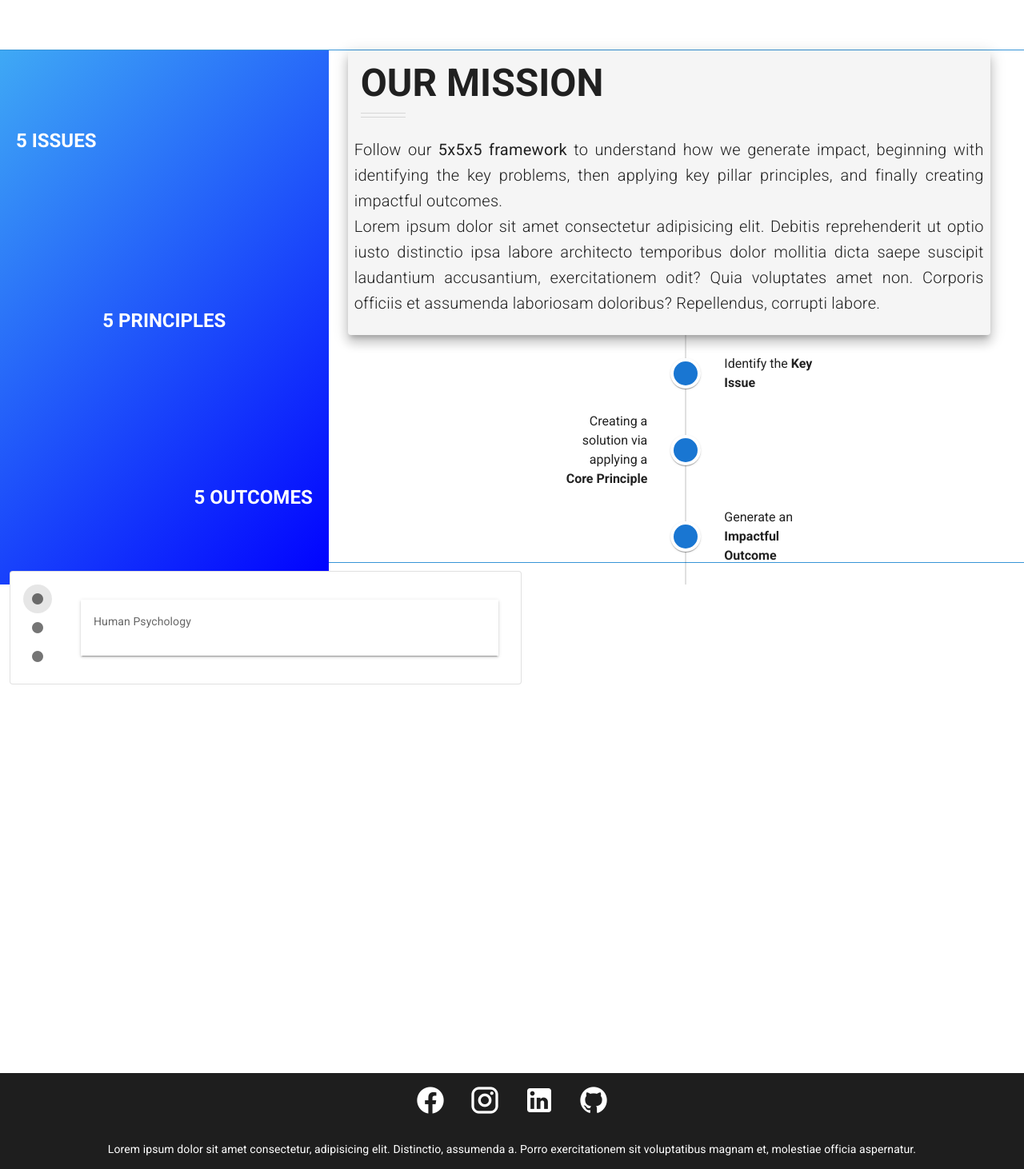
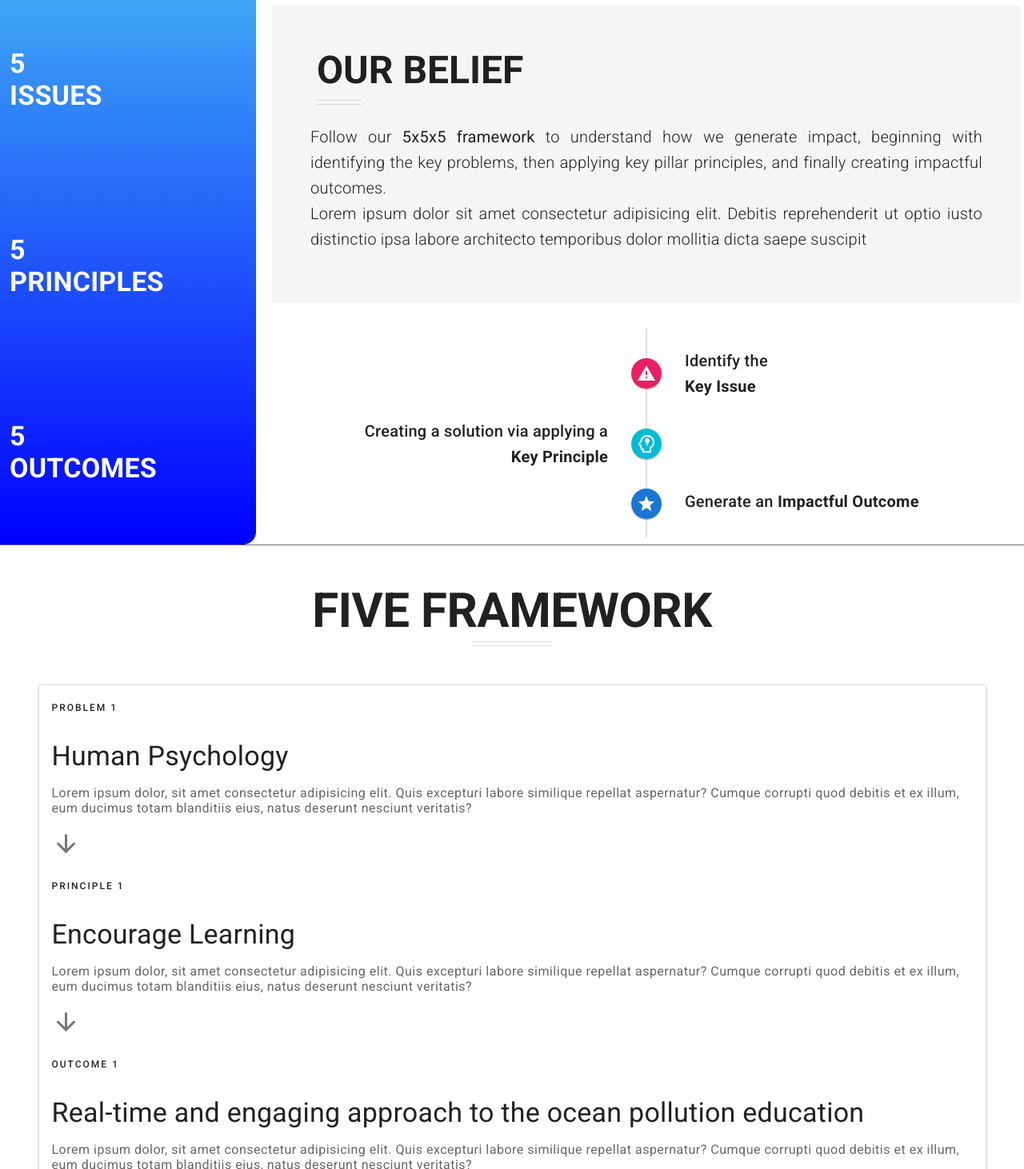
Before and after one commit to doggie007/CyberWaves, a Vue app: page /about in a window 1280 px wide. Shown: the part 1338-2800 px from the top of the page at 80% size. Built offline with nearby package versions, Linux system fonts and the light colour scheme.

Commit message:
Completed most content of about page

```diff
--- a/src/App.vue
+++ b/src/App.vue
@@ -6,6 +6,7 @@
 			temporary
 			right
 			style="position: fixed; top: 0; right: 0; overflow-y: scroll"
+			hide-on-scroll
 		>
 			<v-list nav dense>
 				<v-list-item-group class="mt-5">
@@ -25,7 +26,7 @@
 			</v-list>
 		</v-navigation-drawer>
 
-		<v-app-bar app color="white" height="80">
+		<v-app-bar hide-on-scroll app color="white" height="80">
 			<router-link to="/">
 				<v-avatar class="mr-3" color="grey lighten-5" size="70">
 					<v-img
--- /dev/null
+++ b/src/components/SlidesItem.vue
@@ -0,0 +1,62 @@
+<template>
+	<v-window-item>
+		<v-card outlined>
+			<v-list-item>
+				<v-list-item-content>
+					<div>
+						<div class="text-overline text-capitalize mb-2">
+							Problem {{ number + 1 }}
+						</div>
+						<v-list-item-title class="text-h5 text-md-h4 py-4 text-wrap">
+							{{ item.issue }}
+						</v-list-item-title>
+						<v-list-item-subtitle class="text-wrap text-md-body-1">{{
+							item.issueDescription
+						}}</v-list-item-subtitle>
+					</div>
+					<div>
+						<v-icon class="mt-4" large> mdi-arrow-down </v-icon>
+					</div>
+					<v-divider></v-divider>
+					<div>
+						<div class="text-overline text-capitalize mt-4 mb-2">
+							Principle {{ number + 1 }}
+						</div>
+						<v-list-item-title
+							class="text-h5 text-md-h4 text-md-h4 py-4 text-wrap"
+						>
+							{{ item.principle }}
+						</v-list-item-title>
+						<v-list-item-subtitle class="text-wrap text-md-body-1">{{
+							item.principleDescription
+						}}</v-list-item-subtitle>
+					</div>
+					<div>
+						<v-icon class="mt-4" large> mdi-arrow-down </v-icon>
+					</div>
+					<v-divider></v-divider>
+					<div>
+						<div class="text-overline text-capitalize mt-4 mb-2">
+							Outcome {{ number + 1 }}
+						</div>
+						<v-list-item-title class="text-h5 text-md-h4 py-4 text-wrap">
+							{{ item.outcome }}
+						</v-list-item-title>
+						<v-list-item-subtitle class="text-wrap text-md-body-1">{{
+							item.outcomeDescription
+						}}</v-list-item-subtitle>
+					</div>
+					<div class="py-4"></div>
+				</v-list-item-content>
+			</v-list-item>
+		</v-card>
+	</v-window-item>
+</template>
+<script>
+export default {
+	props: {
+		item: Object,
+		number: Number,
+	},
+};
+</script>
--- /dev/null
+++ b/src/components/SlidesPage.vue
@@ -0,0 +1,118 @@
+<template>
+	<v-container>
+		<v-row>
+			<v-card tile>
+				<v-window v-model="onboarding" vertical>
+					<SlidesItem
+						v-for="(item, i) in fiveFramework"
+						:key="`card-${i}`"
+						:item="item"
+						:number="i"
+					></SlidesItem>
+				</v-window>
+
+				<v-card-actions class="justify-space-between">
+					<v-btn text @click="prev">
+						<v-icon>mdi-chevron-left</v-icon>
+					</v-btn>
+					<v-item-group v-model="onboarding" class="text-center" mandatory>
+						<v-row>
+							<v-col v-for="(item, n) in fiveFramework" :key="`btn-${n}`">
+								<v-item v-slot="{ active, toggle }" class="px-auto">
+									<v-btn small :input-value="active" @click="toggle">
+										<!-- <v-icon>mdi-record</v-icon> -->
+										{{ n + 1 }}
+									</v-btn>
+								</v-item>
+							</v-col>
+						</v-row>
+					</v-item-group>
+					<v-btn text @click="next">
+						<v-icon>mdi-chevron-right</v-icon>
+					</v-btn>
+				</v-card-actions>
+			</v-card>
+		</v-row>
+	</v-container>
+</template>
+
+<script>
+import SlidesItem from "./SlidesItem.vue";
+export default {
+	components: ["SlidesItem"],
+	data: () => ({
+		length: 5,
+		onboarding: 0,
+		fiveFramework: [
+			{
+				issue: "Human Psychology",
+				issueDescription:
+					"Lorem ipsum dolor, sit amet consectetur adipisicing elit. Quis excepturi labore similique repellat aspernatur? Cumque corrupti quod debitis et ex illum, eum ducimus totam blanditiis eius, natus deserunt nesciunt veritatis?",
+				principle: "Encourage Learning",
+				principleDescription:
+					"Lorem ipsum dolor, sit amet consectetur adipisicing elit. Quis excepturi labore similique repellat aspernatur? Cumque corrupti quod debitis et ex illum, eum ducimus totam blanditiis eius, natus deserunt nesciunt veritatis?",
+				outcome:
+					"Real-time and engaging approach to the ocean pollution education",
+				outcomeDescription:
+					"Lorem ipsum dolor, sit amet consectetur adipisicing elit. Quis excepturi labore similique repellat aspernatur? Cumque corrupti quod debitis et ex illum, eum ducimus totam blanditiis eius, natus deserunt nesciunt veritatis?",
+			},
+			{
+				issue: "Personal Connection",
+				issueDescription:
+					"Lorem ipsum dolor, sit amet consectetur adipisicing elit. Quis excepturi labore similique repellat aspernatur? Cumque corrupti quod debitis et ex illum, eum ducimus totam blanditiis eius, natus deserunt nesciunt veritatis?",
+				principle: "Improve Knowledge Translation",
+				principleDescription:
+					"Lorem ipsum dolor, sit amet consectetur adipisicing elit. Quis excepturi labore similique repellat aspernatur? Cumque corrupti quod debitis et ex illum, eum ducimus totam blanditiis eius, natus deserunt nesciunt veritatis?",
+				outcome: "Effective communication that incentivises action",
+				outcomeDescription:
+					"Lorem ipsum dolor, sit amet consectetur adipisicing elit. Quis excepturi labore similique repellat aspernatur? Cumque corrupti quod debitis et ex illum, eum ducimus totam blanditiis eius, natus deserunt nesciunt veritatis?",
+			},
+			{
+				issue: "Feasibility of Problem Solving",
+				issueDescription:
+					"Lorem ipsum dolor, sit amet consectetur adipisicing elit. Quis excepturi labore similique repellat aspernatur? Cumque corrupti quod debitis et ex illum, eum ducimus totam blanditiis eius, natus deserunt nesciunt veritatis?",
+				principle: "Foster Changes in Attitudes",
+				principleDescription:
+					"Lorem ipsum dolor, sit amet consectetur adipisicing elit. Quis excepturi labore similique repellat aspernatur? Cumque corrupti quod debitis et ex illum, eum ducimus totam blanditiis eius, natus deserunt nesciunt veritatis?",
+				outcome: "Developing a personal connection to the problem",
+				outcomeDescription:
+					"Lorem ipsum dolor, sit amet consectetur adipisicing elit. Quis excepturi labore similique repellat aspernatur? Cumque corrupti quod debitis et ex illum, eum ducimus totam blanditiis eius, natus deserunt nesciunt veritatis?",
+			},
+			{
+				issue: "Knowledge Translation",
+				issueDescription:
+					"Lorem ipsum dolor, sit amet consectetur adipisicing elit. Quis excepturi labore similique repellat aspernatur? Cumque corrupti quod debitis et ex illum, eum ducimus totam blanditiis eius, natus deserunt nesciunt veritatis?",
+				principle: "Maintain Transparency",
+				principleDescription:
+					"Lorem ipsum dolor, sit amet consectetur adipisicing elit. Quis excepturi labore similique repellat aspernatur? Cumque corrupti quod debitis et ex illum, eum ducimus totam blanditiis eius, natus deserunt nesciunt veritatis?",
+				outcome: "Provide transparency and combat mistrust about its dangers ",
+				outcomeDescription:
+					"Lorem ipsum dolor, sit amet consectetur adipisicing elit. Quis excepturi labore similique repellat aspernatur? Cumque corrupti quod debitis et ex illum, eum ducimus totam blanditiis eius, natus deserunt nesciunt veritatis?",
+			},
+			{
+				issue: "Scepticism",
+				issueDescription:
+					"Lorem ipsum dolor, sit amet consectetur adipisicing elit. Quis excepturi labore similique repellat aspernatur? Cumque corrupti quod debitis et ex illum, eum ducimus totam blanditiis eius, natus deserunt nesciunt veritatis?",
+				principle: "Promote Youth Engagement",
+				principleDescription:
+					"Lorem ipsum dolor, sit amet consectetur adipisicing elit. Quis excepturi labore similique repellat aspernatur? Cumque corrupti quod debitis et ex illum, eum ducimus totam blanditiis eius, natus deserunt nesciunt veritatis?",
+				outcome:
+					"Youth engagement and advocacy development to inspire collective intergenerational action",
+				outcomeDescription:
+					"Lorem ipsum dolor, sit amet consectetur adipisicing elit. Quis excepturi labore similique repellat aspernatur? Cumque corrupti quod debitis et ex illum, eum ducimus totam blanditiis eius, natus deserunt nesciunt veritatis?",
+			},
+		],
+	}),
+	methods: {
+		next() {
+			this.onboarding =
+				this.onboarding + 1 === this.length ? 0 : this.onboarding + 1;
+		},
+		prev() {
+			this.onboarding =
+				this.onboarding - 1 < 0 ? this.length - 1 : this.onboarding - 1;
+		},
+	},
+	components: { SlidesItem },
+};
+</script>
--- a/src/views/AboutView.vue
+++ b/src/views/AboutView.vue
@@ -10,12 +10,23 @@
 				"
 				:style="{ height: 'calc(100vh - ' + $vuetify.application.top + 'px)' }"
 			>
+				<!-- <v-responsive
+				class="pa-10"
+				style="
+					background-image: linear-gradient(to bottom left, #dbfcff, #fddcc356);
+				"
+				:max-height="{
+					height: 'calc(100vh - ' + $vuetify.application.top + 'px)',
+				}"
+				min-width="100vw"
+			> -->
 				<v-layout fill-height>
 					<v-flex align-self-center class="d-flex justify-center">
 						<v-img
 							:style="{
 								height: 'calc(100vh - ' + $vuetify.application.top + 'px)',
 							}"
+							class="rounded"
 							width="20vw"
 							min-width="300"
 							max-width="500"
@@ -27,13 +38,13 @@
 					<v-flex
 						align-self-center
 						class="d-flex justify-center"
-						style="margin-left: -45%"
+						style="margin-left: -55%"
 					>
 						<v-card
 							outlined
-							max-height="80vh"
 							class="rounded-tl-xl rounded-br-xl overflow-auto"
-							width="90%"
+							width="100%"
+							elevation="24"
 							max-width="800"
 							color="#274156"
 							dark
@@ -52,14 +63,16 @@
 								</v-responsive>
 							</v-card-subtitle>
 							<p
-								class="text-body-1 text-sm-h6 font-weight-light pa-2 text-justify"
+								class="text-body-1 text-lg-h6 font-weight-light pa-5 text-justify"
 							>
 								We envision a better world where technology helps us to bridge
 								the gap between our desire for a healthy planet and achievable +
 								actionable solutions. We hope that through education and
 								demonstrating the power of current technology, we can empower
 								communities to be fearless at solving the ocean pollution
-								problem themselves.
+								problem themselves. Lorem ipsum, dolor sit amet consectetur
+								adipisicing elit. Ex quam accusantium consectetur repudiandae
+								nobis voluptas fugit repellat laboriosam labore incidunt.
 							</p>
 							<v-btn
 								class="ma-3 align-self-center"
@@ -73,34 +86,38 @@
 					</v-flex>
 				</v-layout>
 			</v-container>
+			<!-- </v-responsive> -->
 		</section>
 
 		<!-- Sdgs -->
 		<section id="sdgs">
 			<v-container class="mt-10" fluid style="min-height: 60vh">
 				<v-row align-content="center" justify="center">
-					<v-col cols="8">
+					<v-col cols="12">
 						<v-flex>
 							<p class="text-h5 font-weight-bold text-center text-md-h4">
 								“Plastic pollution free world is not a choice but a commitment
-								to life – a commitment to the next generation.”
+								to life – <br />
+								a commitment to the next generation.”
 							</p>
 						</v-flex>
 					</v-col>
 				</v-row>
 				<v-row justify="center">
-					<v-col cols="10" style="max-width: 70vw">
+					<v-col cols="12" style="max-width: 80vw">
 						<p class="text-body-2 text-md-body-1 font-weight-bold text-left">
 							We work to increase youth participation on pressing health issues.
 							Our ambition is to create empowering spaces for cooperative
 							dialogue and action where youth showcase talent and launch
-							initiatives.
+							initiatives. Lorem ipsum dolor sit amet consectetur adipisicing
+							elit. Consequuntur itaque iste adipisci labore, nemo expedita.
 						</p>
 					</v-col>
 				</v-row>
 				<v-row justify="center" class="pt-1">
 					<v-col cols="2">
 						<v-img
+							min-width="50"
 							max-width="150"
 							transition="slide-x-transition"
 							:src="require('../assets/sdg-14.png')"
@@ -109,6 +126,7 @@
 
 					<v-col cols="2">
 						<v-img
+							min-width="50"
 							max-width="150"
 							transition="slide-x-transition"
 							:src="require('../assets/sdg-15.png')"
@@ -116,6 +134,7 @@
 					</v-col>
 					<v-col cols="2">
 						<v-img
+							min-width="50"
 							max-width="150"
 							transition="slide-x-transition"
 							:src="require('../assets/sdg-12.png')"
@@ -123,6 +142,7 @@
 					</v-col>
 					<v-col cols="2">
 						<v-img
+							min-width="50"
 							max-width="150"
 							transition="slide-x-transition"
 							:src="require('../assets/sdg-13.jpg')"
@@ -130,6 +150,7 @@
 					</v-col>
 					<v-col cols="2">
 						<v-img
+							min-width="50"
 							max-width="150"
 							transition="slide-x-transition"
 							:src="require('../assets/sdg-10.png')"
@@ -138,75 +159,82 @@
 				</v-row>
 			</v-container>
 		</section>
-		<div class="py-10"></div>
+		<div class="py-10 hidden-sm-and-up"></div>
+
 		<!-- Five principles intro -->
-		<section id="five-principles-intro" style="height: 80vh">
-			<v-container fluid style="height: 100%; padding: 0">
-				<v-divider style="background: #3fa9f5"></v-divider>
+		<section id="five-principles-intro">
+			<v-container fluid style="padding: 0">
+				<v-divider style="background: grey"></v-divider>
+
 				<v-layout fill-height>
-					<v-row>
-						<v-col cols="4">
+					<v-row no-gutters>
+						<v-col cols="3">
 							<v-container
 								fill-height
+								fluid
 								style="
 									color: white;
-									background-image: linear-gradient(-45deg, blue, #3fa9f5);
+									background-image: linear-gradient(to top, blue, #3fa9f5);
 								"
+								class="rounded-r-xl"
 							>
-								<v-row class="pa-2">
+								<v-row>
 									<v-col align="left">
 										<v-lazy>
 											<div
-												class="text-h6 text-md-h5 text-uppercase font-weight-bold"
+												class="text-subtitle-1 text-sm-h5 text-md-h4 text-uppercase font-weight-bold"
 											>
-												5 Issues
+												5 <br />
+												Issues
 											</div>
 										</v-lazy>
 									</v-col>
 								</v-row>
-								<v-row class="pa-2">
-									<v-col align="center">
+								<v-row>
+									<v-col>
 										<v-lazy>
 											<div
-												class="text-h6 text-md-h5 text-uppercase font-weight-bold"
+												class="text-subtitle-1 text-sm-h5 text-md-h4 text-uppercase font-weight-bold"
 											>
-												5 Principles
+												5 <br />
+												Principles
 											</div>
 										</v-lazy>
 									</v-col>
 								</v-row>
-								<v-row class="pa-2 py-1">
-									<v-col align="right">
+								<v-row>
+									<v-col>
 										<v-lazy>
 											<div
-												class="text-h6 text-md-h5 text-uppercase font-weight-bold"
+												class="text-subtitle-1 text-sm-h5 text-md-h4 text-uppercase font-weight-bold"
 											>
-												5 Outcomes
+												5 <br />
+												Outcomes
 											</div>
 										</v-lazy>
 									</v-col>
 								</v-row>
 							</v-container>
 						</v-col>
-
-						<v-col cols="8">
+						<div style="height: 75vh"></div>
+						<v-col>
 							<v-container
-								class="d-flex justify-center"
+								class="d-flex justify-center ma-2"
 								fill-height
 								style="background: inherit"
 							>
-								<v-row>
-									<v-lazy>
+								<v-row no-gutters>
+									<v-col class="d-flex justify-center align-center">
 										<v-card
-											class="rounded text-center overflow-auto"
-											width="95%"
-											elevation="10"
-											style="background: whitesmoke; max-height: 70vh"
+											class="rounded text-center overflow-auto pa-10"
+											width="100%"
+											flat
+											style="background: whitesmoke; max-height: 100%"
 										>
 											<v-card-title
-												class="text-h4 text-sm-h3 font-weight-bold mb-3 text-uppercase"
-												>Our Mission</v-card-title
-											>
+												class="text-h5 text-sm-h3 font-weight-bold mb-3 text-uppercase"
+												>Our Belief
+											</v-card-title>
 											<v-card-subtitle>
 												<v-responsive width="56">
 													<v-divider class="mb-1"></v-divider>
@@ -214,7 +242,7 @@
 												</v-responsive>
 											</v-card-subtitle>
 											<p
-												class="text-body-1 text-sm-h6 font-weight-light pa-2 text-justify"
+												class="text-body-1 text-lg-h6 font-weight-light pa-2 text-justify"
 											>
 												Follow our <strong>5x5x5 framework</strong> to
 												understand how we generate impact, beginning with
@@ -224,154 +252,74 @@
 												Lorem ipsum dolor sit amet consectetur adipisicing elit.
 												Debitis reprehenderit ut optio iusto distinctio ipsa
 												labore architecto temporibus dolor mollitia dicta saepe
-												suscipit laudantium accusantium, exercitationem odit?
-												Quia voluptates amet non. Corporis officiis et assumenda
-												laboriosam doloribus? Repellendus, corrupti labore.
+												suscipit
 											</p>
 										</v-card>
-									</v-lazy>
+									</v-col>
 								</v-row>
 								<v-row class="d-flex justify-center">
-									<div>
-										<v-timeline>
-											<v-timeline-item>
-												Identify the <strong> Key Issue</strong>
+									<v-col>
+										<v-timeline
+											style="max-height: fit-content"
+											class="text-md-h6"
+										>
+											<v-timeline-item icon="mdi-alert" fill-dot color="pink">
+												Identify the <br />
+												<strong> Key Issue</strong>
 											</v-timeline-item>
-											<v-timeline-item class="text-right">
+											<v-timeline-item
+												icon="mdi-head-lightbulb-outline"
+												fill-dot
+												color="cyan"
+												class="text-right"
+											>
 												Creating a solution via applying a <br />
-												<strong>Core Principle</strong>
+												<strong>Key Principle</strong>
 											</v-timeline-item>
-											<v-timeline-item>
+											<v-timeline-item icon="mdi-star" fill-dot>
 												Generate an <strong>Impactful Outcome</strong>
 											</v-timeline-item>
 										</v-timeline>
-									</div>
+									</v-col>
 								</v-row>
 							</v-container>
 						</v-col>
 					</v-row>
 				</v-layout>
-				<v-divider style="background: #3fa9f5"></v-divider>
+				<v-divider style="background: grey"></v-divider>
 			</v-container>
 		</section>
+		<div class="py-5"></div>
 
 		<section id="five-principles">
-			<v-container fluid style="min-height: 80vh">
-				<!-- <div class="pa-2">
-					<v-stepper non-linear vertical>
-						<v-stepper-step complete editable step="1">
-							Identify the <strong>Issue</strong>
-						</v-stepper-step>
-						<v-stepper-content class="mb-1" step="1">
-							<v-card
-								color="grey lighten-1"
-								class="mb-12"
-								height="200px"
-							></v-card>
-							<v-btn color="primary"> Continue </v-btn>
-							<v-btn text> Cancel </v-btn>
-						</v-stepper-content>
+			<div style="min-height: 90vh">
+				<v-container
+					class="text-center text-h3 text-sm-h2 font-weight-bold mb-3 text-uppercase"
+				>
+					Five Framework
+					<div class="py-1"></div>
+					<v-responsive width="100" class="mx-auto">
+						<v-divider class="mb-1" style="background: whitesmoke"></v-divider>
+						<v-divider style="background: white"></v-divider>
+					</v-responsive>
+				</v-container>
 
-						<v-stepper-step editable step="2">
-							Creating a solution via applying a <strong>Principle</strong>
-						</v-stepper-step>
-
-						<v-stepper-content class="mb-1" step="2">
-							<v-card outlined class="mb-12" height="100px">
-								<v-card-title
-									>Lorem ipsum dolor sit amet consectetur adipisicing elit.
-									Ipsam, cumque.</v-card-title
-								>
-							</v-card>
-						</v-stepper-content>
-
-						<v-stepper-step active editable step="3">
-							Generate an Impactful <strong>Outcome</strong>
-						</v-stepper-step>
-
-						<v-stepper-content step="3">
-							<v-card class="mb-12" height="100px">
-								<v-card-title
-									>Lorem ipsum dolor sit amet consectetur adipisicing elit.
-									Ipsam, cumque.</v-card-title
-								>
-							</v-card>
-						</v-stepper-content>
-					</v-stepper>
-				</div> -->
-				<v-card width="50vw" class="pa-7" outlined>
-					<v-row align="center">
-						<v-item-group
-							v-model="window"
-							class="shrink mr-6"
-							mandatory
-							tag="v-flex"
-						>
-							<v-item v-for="s in array" :key="s" v-slot="{ active, toggle }">
-								<div>
-									<v-btn :input-value="active" icon @click="toggle">
-										<v-icon>mdi-record</v-icon>
-									</v-btn>
-								</div>
-							</v-item>
-						</v-item-group>
-						<v-col>
-							<v-window v-model="window" vertical class="elevation-2">
-								<v-window-item v-for="s in array" :key="s">
-									<v-card flat>
-										<v-card-text>
-											<p>{{ s }}</p>
-										</v-card-text>
-									</v-card>
-								</v-window-item>
-							</v-window>
-						</v-col>
-					</v-row>
-				</v-card>
-			</v-container>
+				<div class="py-3"></div>
+				<div>
+					<SlidesPage></SlidesPage>
+				</div>
+			</div>
 		</section>
+		<div class="py-2"></div>
 	</v-content>
 </template>
 <script>
+import SlidesPage from "../components/SlidesPage.vue";
 export default {
+	components: { SlidesPage },
 	data() {
 		return {
 			window: 0,
-			array: [
-				"Human Psychology",
-				"Encourage Learning",
-				"Real-time and engaging approach to the ocean pollution education",
-			],
-			fiveFramework: [
-				{
-					issue: "Human Psychology",
-					principle: "Encourage Learning",
-					outcome:
-						"Real-time and engaging approach to the ocean pollution education",
-				},
-				{
-					issue: "Personal Connection",
-					principle: "Improve Knowledge Translation",
-					outcome: "Effective communication that incentivises action",
-				},
-				{
-					issue: "Feasibility of Problem Solving",
-					principle: "Foster Changes in Attitudes",
-					outcome: "Developing a personal connection to the problem",
-				},
-				{
-					issue: "Knowledge Translation",
-					principle: "Maintain Transparency",
-					outcome:
-						"Provide transparency and combat mistrust about its dangers ",
-				},
-				{
-					issue: "Scepticism",
-					principle: "Promote Youth Engagement",
-					outcome:
-						"Youth engagement and advocacy development to inspire collective intergenerational action",
-				},
-			],
 		};
 	},
 };
--- a/src/views/LearnView.vue
+++ b/src/views/LearnView.vue
@@ -1,5 +1,5 @@
 <template>
-	<v-content>
-		<h1>Learn View Page</h1>
-	</v-content>
+  <v-content>
+    <h1>Learn View Page</h1>
+  </v-content>
 </template>
--- a/vue.config.js
+++ b/vue.config.js
@@ -1,5 +1,5 @@
 const { defineConfig } = require("@vue/cli-service");
 module.exports = defineConfig({
-  transpileDependencies: ["vuetify"],
-  lintOnSave: true,
+	transpileDependencies: ["vuetify"],
+	lintOnSave: true,
 });
```
Also changed, not shown: src/views/HomeView.vue (+5 -15 lines).
